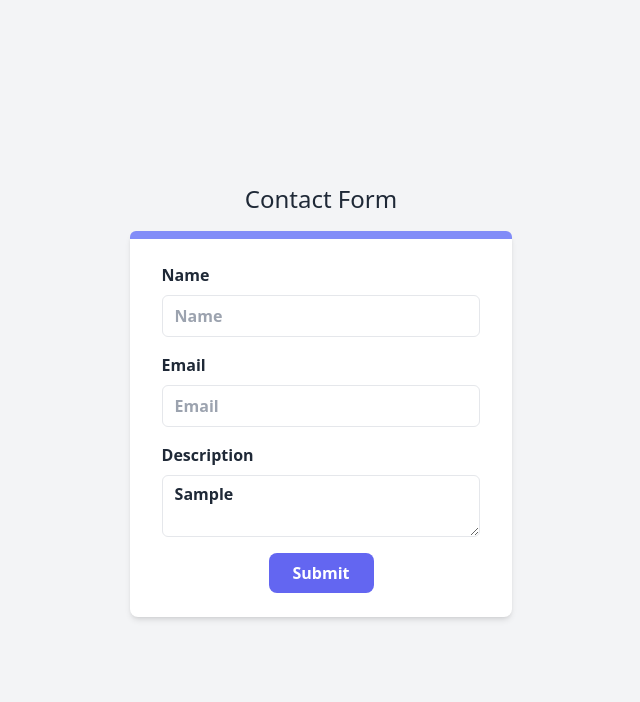
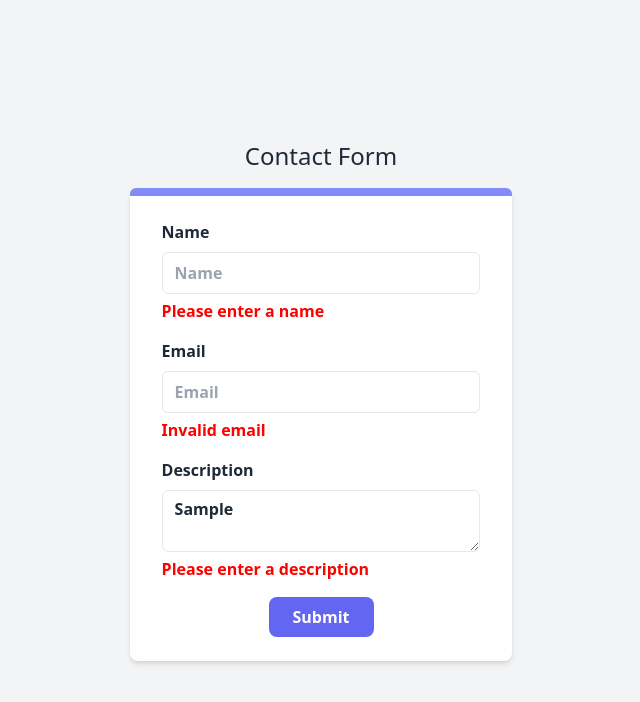
Before and after one commit to NaufalHafizi/WCTT-CONTACTFORM-NAUFALHAFIZI, a Svelte app in the folder frontend/: page / in a window 1280 px wide. Both pictures are taken after typing "Sample" into the empty fields and a click on the button "Submit". Shown: the top 702 px of the page, without its empty margins (319-959 px from the left). Built offline with nearby package versions, Linux system fonts and the light colour scheme.

Commit message:
added validation script, style and error

```diff
--- a/frontend/src/App.svelte
+++ b/frontend/src/App.svelte
@@ -1,3 +1,34 @@
+<script>
+  let name = "";
+  let email = "";
+  let description = "";
+  let hasBeenClicked = false;
+
+  function validateEmail(email) {
+    var emailRegEx = /^(([^<>()\[\]\\.,;:\s@"]+(\.[^<>()\[\]\\.,;:\s@"]+)*)|(".+"))@((\[[0-9]{1,3}\.[0-9]{1,3}\.[0-9]{1,3}\.[0-9]{1,3}\])|(([a-zA-Z\-0-9]+\.)+[a-zA-Z]{2,}))$/;
+    return emailRegEx.test(String(email).toLowerCase());
+  }
+
+  function handleSubmission() {
+    hasBeenClicked = true;
+
+    if (isValidName && isValidEmail && isValidDescription) {
+      // Send data somewhere
+      alert("submitted");
+    }
+  }
+
+  $: isValidName = name.length > 0;
+  $: isValidDescription = description.length > 0;
+  $: isValidEmail = validateEmail(email);
+</script>
+
+<style>
+  .validation-error {
+    color: red;
+    margin-top: 5px;
+  }
+</style>
 
 <main>
   <div class="min-h-screen bg-gray-100 text-gray-800 antialiased px-4 py-6 flex flex-col justify-center sm:py-12">
@@ -9,16 +40,25 @@
 
           <!-- svelte-ignore a11y-label-has-associated-control -->
           <label class="block font-semibold">Name<label>
-          <input type="text" placeholder="Name" class="border w-full h-5 px-3 py-5 mt-2 hover:outline-none focus:outline-none focus:ring-1 focus:ring-indigo-600 rounded-md">
+          <input type="text" bind:value={name} placeholder="Name" class="border w-full h-5 px-3 py-5 mt-2 hover:outline-none focus:outline-none focus:ring-1 focus:ring-indigo-600 rounded-md">
+          {#if hasBeenClicked && !isValidName}
+            <p class="validation-error">Please enter a name</p>
+          {/if}
 
           <label class="block pt-4 font-semibold">Email<label>
-          <input type="text" placeholder="Email" class="border w-full h-5 px-3 py-5 mt-2 hover:outline-none focus:outline-none focus:ring-1 focus:ring-indigo-600 rounded-md">
+          <input type="text" bind:value={email} placeholder="Email" class="border w-full h-5 px-3 py-5 mt-2 hover:outline-none focus:outline-none focus:ring-1 focus:ring-indigo-600 rounded-md">
+          {#if hasBeenClicked && !isValidEmail}
+            <p class="validation-error">Invalid email</p>
+          {/if}
 
           <label class="block pt-4 font-semibold">Description<label>
-          <textarea placeholder="Description" class="border block w-full px-3 py-1.5 mt-2 hover:outline-none focus:outline-none focus:ring-1 focus:ring-indigo-600 rounded-md"></textarea>
+          <textarea bind:value={description} placeholder="Description" class="border block w-full px-3 py-1.5 mt-2 hover:outline-none focus:outline-none focus:ring-1 focus:ring-indigo-600 rounded-md"></textarea>
+          {#if hasBeenClicked && !isValidName}
+            <p class="validation-error">Please enter a description</p>
+          {/if}
 
           <div class="flex justify-center">
-            <button class="mt-4 bg-indigo-500 text-white py-2 px-6 rounded-lg">Submit</button>
+            <button on:click={handleSubmission} class="mt-4 bg-indigo-500 text-white py-2 px-6 rounded-lg">Submit</button>
           </div>
         </div>
       </div>
```
